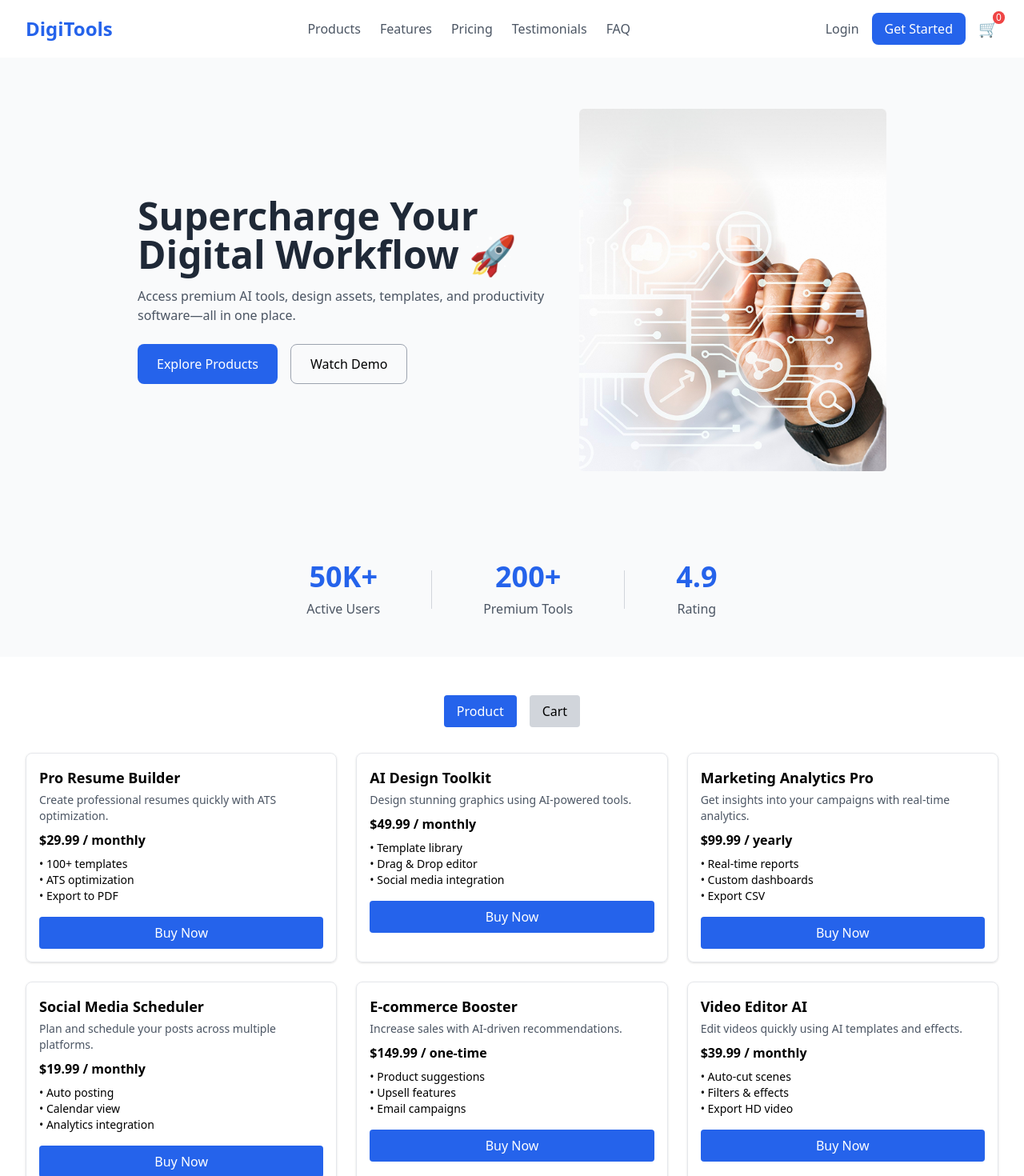
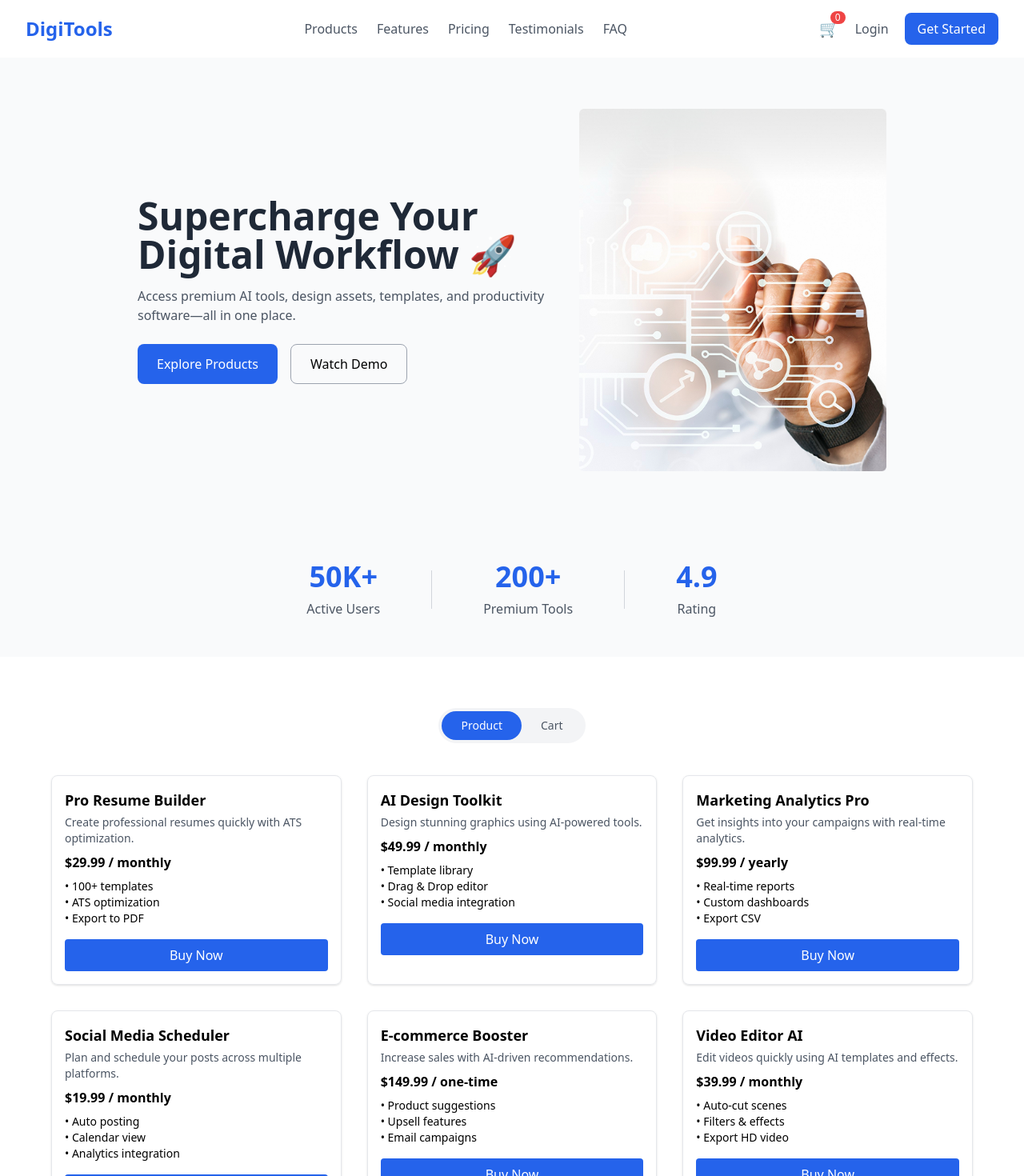
Before and after one commit to T809806/Digitools, a React (Create React App) app in the folder digitools/: page / in a window 1280 px wide. Shown: the top 1470 px of the page at 80% size. Built offline with nearby package versions, Linux system fonts and the light colour scheme.

Commit message:
update navbar

```diff
--- a/digitools/src/components/Cart.jsx
+++ b/digitools/src/components/Cart.jsx
@@ -1,23 +1,34 @@
+
+
 import { toast } from "react-toastify";
 
 const Cart = ({ cart, removeItem, checkout }) => {
+
+
+  const total = cart.reduce((sum, item) => sum + item.price, 0);
+
   return (
-    <div className="p-4">
+    <div className="p-6 border rounded-lg shadow bg-white">
+
       <h2 className="text-xl font-bold mb-4">Your Cart</h2>
 
-      {cart.length === 0 && <p>Cart is empty</p>}
+      {cart.length === 0 && (
+        <p className="text-gray-500">Your cart is empty 🛒</p>
+      )}
 
       {cart.map(item => (
-        <div key={item.id} className="flex justify-between border-b py-2">
+        <div key={item.id} className="flex justify-between items-center border-b py-3">
           <p>{item.name}</p>
-          <div>
+
+          <div className="flex items-center gap-4">
             <span>${item.price}</span>
+
             <button
               onClick={() => {
                 removeItem(item.id);
-                toast("Removed");
+                toast("Removed from cart");
               }}
-              className="ml-3 text-red-500"
+              className="text-red-500"
             >
               Remove
             </button>
@@ -25,17 +36,27 @@ const Cart = ({ cart, removeItem, checkout }) => {
         </div>
       ))}
 
+      {/* 🔥 Total Section */}
       {cart.length > 0 && (
+        <div className="mt-6">
+
+          <h3 className="text-lg font-semibold">
+            Total: ${total}
+          </h3>
+
           <button
             onClick={() => {
               checkout();
-            toast("Checkout done");
+              toast("Checkout successful");
             }}
-          className="mt-4 bg-green-600 text-white px-4 py-2 rounded"
+            className="mt-4 w-full bg-blue-600 text-white py-2 rounded hover:bg-blue-700"
           >
             Proceed to Checkout
           </button>
+
+        </div>
       )}
+
     </div>
   );
 };
--- a/digitools/src/components/MainSection.jsx
+++ b/digitools/src/components/MainSection.jsx
@@ -11,7 +11,7 @@ const MainSection = ({ cart, setCart }) => {
   };
 
   const removeItem = (id) => {
-    setCart(cart.filter(item => item.id !== id));
+    setCart(cart.filter((item) => item.id !== id));
   };
 
   const checkout = () => {
@@ -19,39 +19,66 @@ const MainSection = ({ cart, setCart }) => {
   };
 
   return (
-    <div className="px-8 py-12">
+    <div className="py-16 px-6 bg-white">
 
-      {/* Toggle Buttons */}
-      <div className="flex justify-center gap-4 mb-8">
+      {/* 🔘 Toggle Buttons (CENTERED + STYLED) */}
+      <div className="flex justify-center mb-10">
+        <div className="bg-gray-100 p-1 rounded-full flex">
+
+          {/* Product Button */}
           <button
             onClick={() => setView("product")}
-          className="px-4 py-2 bg-blue-600 text-white rounded"
+            className={`px-6 py-2 rounded-full text-sm font-medium transition
+            ${
+              view === "product"
+                ? "bg-blue-600 text-white"
+                : "text-gray-600"
+            }`}
           >
             Product
           </button>
 
+          {/* Cart Button */}
           <button
             onClick={() => setView("cart")}
-          className="px-4 py-2 bg-gray-300 rounded"
+            className={`px-6 py-2 rounded-full text-sm font-medium transition
+            ${
+              view === "cart"
+                ? "bg-blue-600 text-white"
+                : "text-gray-600"
+            }`}
           >
             Cart
           </button>
+
+        </div>
       </div>
 
-      {/* Product View */}
+      {/* 🛍️ Product Section */}
       {view === "product" && (
-        <div className="grid grid-cols-1 sm:grid-cols-2 lg:grid-cols-3 gap-6">
-          {products.map(p => (
+        <div className="grid grid-cols-1 sm:grid-cols-2 lg:grid-cols-3 gap-8 max-w-6xl mx-auto">
+          {products.map((p) => (
             <ProductCard key={p.id} product={p} addToCart={addToCart} />
           ))}
         </div>
       )}
 
-      {/* Cart View */}
+      {/* 🛒 Cart Section */}
       {view === "cart" && (
-        <Cart cart={cart} removeItem={removeItem} checkout={checkout} />
+        <div className="max-w-3xl mx-auto">
+          {cart.length === 0 ? (
+            <p className="text-center text-gray-500 text-lg">
+              Your cart is empty 🛒
+            </p>
+          ) : (
+            <Cart
+              cart={cart}
+              removeItem={removeItem}
+              checkout={checkout}
+            />
           )}
-
+        </div>
+      )}
     </div>
   );
 };
--- a/digitools/src/components/Navbar.jsx
+++ b/digitools/src/components/Navbar.jsx
@@ -17,23 +17,25 @@ const Navbar = ({ cartCount }) => {
       </ul>
 
       {/* Right Side */}
-      <div className="flex items-center gap-4">
+      <div className="flex items-center gap-5">
 
-        <button className="text-gray-600 hover:text-blue-600">
+        {/* Cart */}
+        <div className="relative cursor-pointer hover:scale-110 transition">
+          <span className="text-xl">🛒</span>
+          <span className="absolute -top-2 -right-2 bg-red-500 text-white text-xs px-1.5 rounded-full">
+            {cartCount}
+          </span>
+        </div>
+
+        {/* Login */}
+        <button className="text-gray-600 hover:text-blue-600 transition">
           Login
         </button>
 
-        <button className="bg-blue-600 text-white px-4 py-2 rounded-lg hover:bg-blue-700">
+        {/* Get Started */}
+        <button className="bg-blue-600 text-white px-4 py-2 rounded-lg hover:bg-blue-700 transition">
           Get Started
         </button>
-
-        {/* Cart */}
-        <div className="relative">
-          <span className="text-xl">🛒</span>
-          <span className="absolute -top-2 -right-2 bg-red-500 text-white text-xs px-1 rounded-full">
-            {cartCount}
-          </span>
-        </div>
 
       </div>
     </div>
```
Lines whose indentation alone changed are shown as unchanged.
